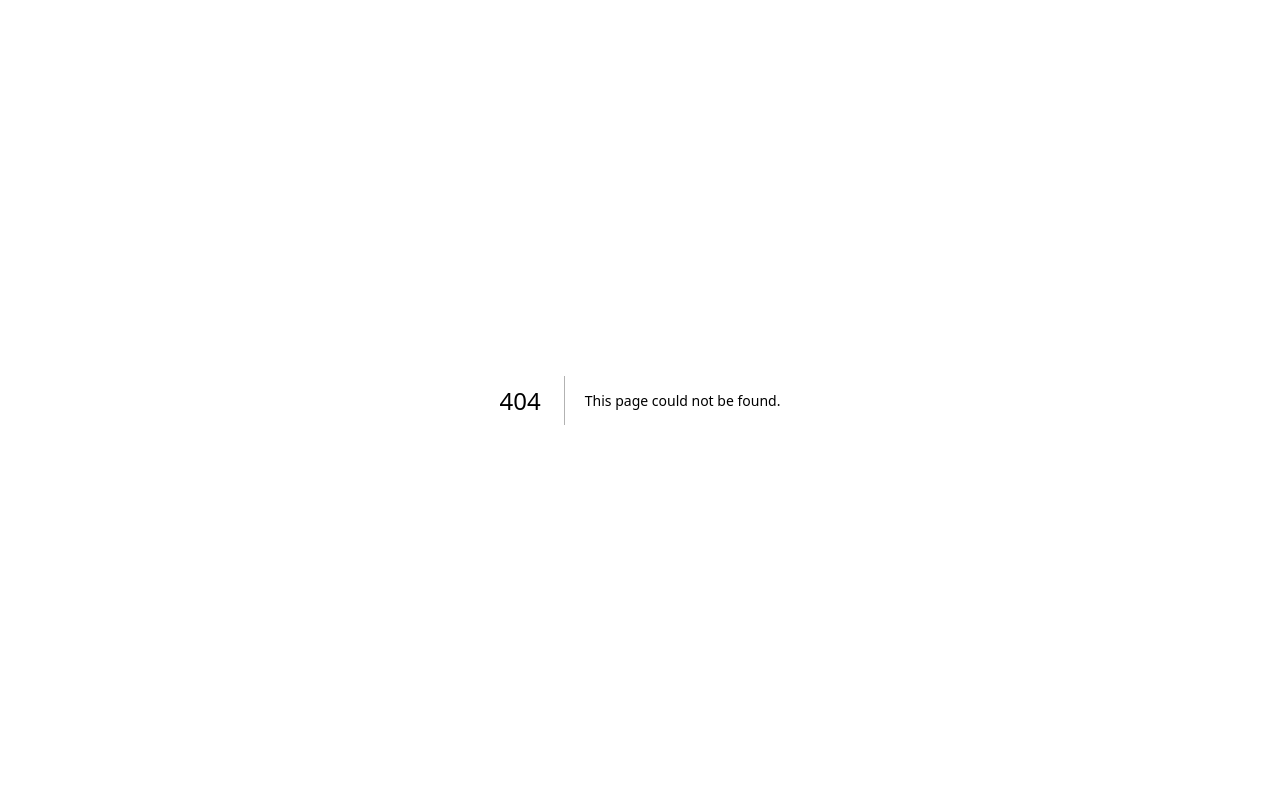
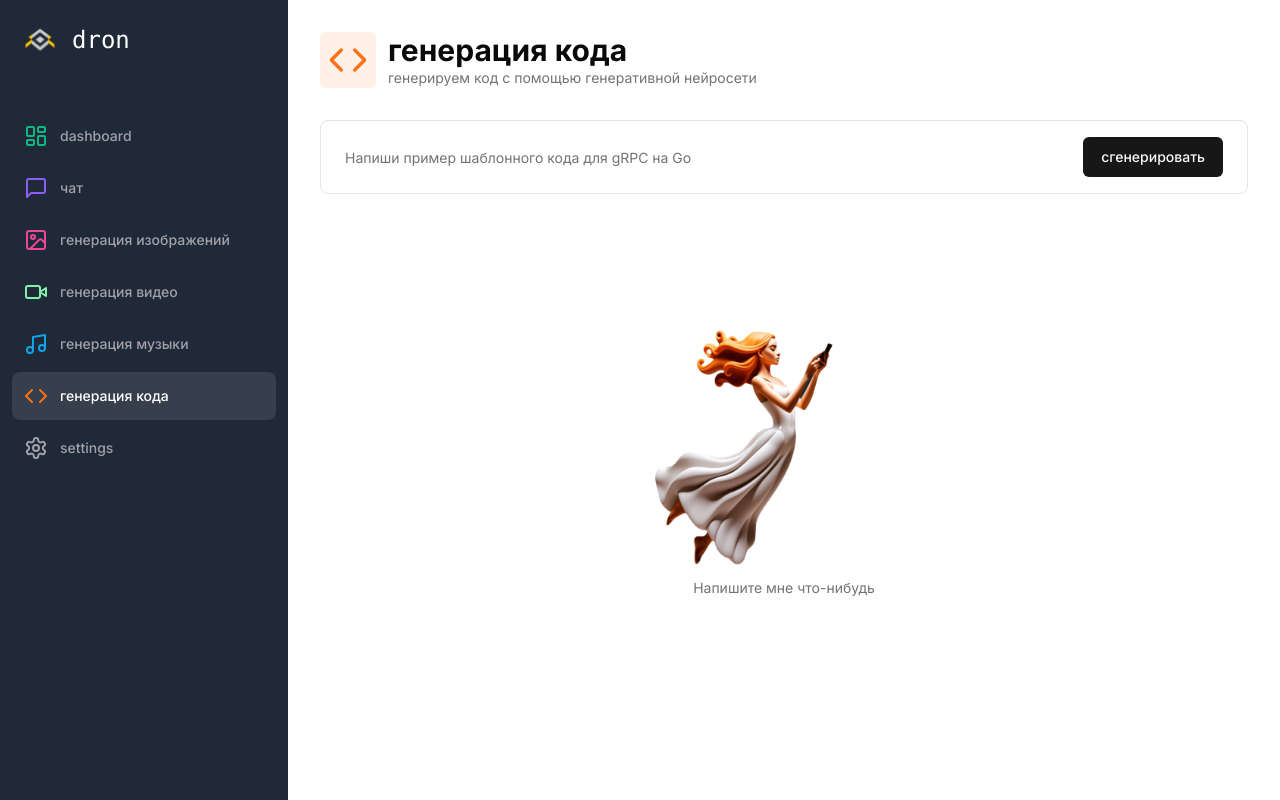
Before and after one commit to pharaohchik/ai-app, a Next.js app: page /code in a window 1280 px wide. Before the commit this address had no page. Built offline with nearby package versions, Linux system fonts and the light colour scheme.

Commit message:
done code

```diff
--- /dev/null
+++ b/app/(dashboard)/(routes)/code/constants.ts
@@ -0,0 +1,5 @@
+import * as z from "zod";
+
+export const formSchema = z.object({
+    promt: z.string().min(1, { message: "Please enter a prompt" }),
+})
--- /dev/null
+++ b/app/(dashboard)/(routes)/code/page.tsx
@@ -0,0 +1,138 @@
+"use client";
+import axios from "axios";
+import  OpenAI from "openai";
+import { Heading } from "@/components/heading";
+import { Code, MessageSquare } from "lucide-react";
+import { useForm } from "react-hook-form";
+import * as z from "zod";
+import { formSchema } from "./constants";
+import { zodResolver } from "@hookform/resolvers/zod";
+import { Form, FormControl, FormField, FormItem } from "@/components/ui/form";
+import { Input } from "@/components/ui/input";
+import { Button } from "@/components/ui/button";
+import { useRouter } from "next/navigation";
+import { useState } from "react";
+import { Empty } from "@/components/empty";
+import { Loader } from "@/components/loader";
+import { cn } from "@/lib/utils";
+import { UserAvatar } from "@/components/user-avatar";
+import { BotAvatar } from "@/components/bot-avatar";
+import ReactMarkdown from 'react-markdown'
+const CodePage = () => {
+    const router = useRouter();
+    const [messages, setMessages] = useState<OpenAI.Chat.ChatCompletionMessage []>([]);
+
+    const form = useForm<z.infer<typeof formSchema>>({
+        resolver: zodResolver(formSchema),
+        defaultValues: {
+            promt: '',
+        }
+    })
+
+    const isLoading = form.formState.isSubmitting;
+
+    const onSubmit = async (values: z.infer<typeof formSchema>) => {
+        try{
+          const userMessage = {
+            role: 'user',
+            content: values.promt
+          }
+          const newMessages = [...messages, userMessage];
+          // console.log(newMessages)
+          const response = await axios.post('/api/code', {
+            messages: newMessages
+          });
+
+          setMessages((current) => [...current, userMessage, response.data]);
+          form.reset();
+        }catch(e){
+            console.log('[CODE_ERROR: ', e);
+        }finally{
+            router.refresh();
+        }
+    };
+
+    return (
+        <div>
+          <Heading
+            title="генерация кода"
+            description="генерируем код с помощью генеративной нейросети"
+            Icon={Code}
+            iconColor="text-orange-500"
+            bgColor="bg-orange-500/10"
+          />
+          <div className="px-4 lg:px-8">
+            <div>
+              <Form {...form}>
+                <form
+                  onSubmit={form.handleSubmit(onSubmit)}
+                  className="rounded-lg border w-full p-4 px-3 md:px-6 focus-within:shadow-sm grid grid-cols-12 gap-2"
+                >
+                  <FormField name="promt" render={({field}) => (
+                    <FormItem className="col-span-12 lg:col-span-10">
+                      <FormControl className="m-0 p-0">
+                        <Input
+                          disabled={isLoading}
+                          placeholder="Напиши пример шаблонного кода для gRPC на Go"
+                          className="border-0 outline-none focus-visible:ring-0 focus-visible:ring-transparent"
+                          {...field}
+                        />
+                      </FormControl>
+                    </FormItem>
+                    )}
+                  />
+                  <Button type="submit" className="col-span-12 lg:col-span-2 w-full" disabled={isLoading}>
+                    сгенерировать
+                  </Button>
+                </form>
+              </Form>
+            </div>
+            <div className="space-y-4 mt-4">
+              {isLoading && (
+                <div className="p-8 rounded-lg w-full flex items-center justify-between bg-muted">
+                  <Loader/>
+                </div>
+              )}
+              {messages.length == 0 && !isLoading && (
+                <Empty label="Напишите мне что-нибудь"/>
+              )}
+              <div className="flex flex-col-reverse gap-y-4">
+                {messages.map((message) => (
+                  <div
+                    key={message.content}
+
+                    className={cn(
+                                  'p-8 w-full flex items-start gap-x-8 rounded-lg',
+                                  // @ts-ignore
+                                  message.role === 'user' ? 'bg-white border border-black/10': 'bg-muted',
+                                )}>
+
+                    {
+                      // @ts-ignore
+                      message.role === "user" ? <UserAvatar/> : <BotAvatar/>
+                    }
+                    <ReactMarkdown
+                      components={{
+                        pre: ({node, ...props}) => (
+                          <div className="overflow-auto w-full my-2 bg-black/10 p-2 rounded-lg">
+                            <pre {...props} />
+                          </div>
+                        ),
+                        code: ({node, ...props}) => (
+                          <code className="bg-black/10 p-1 rounded-lg" {...props}/>
+                        )
+                      }}
+                      className='text-sm overflow-hidden leading-7'
+                    >
+                      {message.content || ''}
+                    </ReactMarkdown>
+                  </div>
+                ))}
+              </div>
+            </div>
+          </div>
+        </div>
+     );
+}
+
+export default CodePage;
--- /dev/null
+++ b/app/api/code/route.ts
@@ -0,0 +1,40 @@
+// TODO: добавить проверку я ли делаю запрос на сервер или нет
+
+import { auth } from '@clerk/nextjs';
+import { NextResponse } from 'next/server';
+import OpenAI from 'openai';
+
+const openai = new OpenAI({
+  apiKey: process.env.OPENAI_API_KEY,
+});
+
+const instructionMessage = {
+    role: "system",
+  content: "You are a code generator. You must answer only in markdown code snippets. Use code comments for explanations."
+};
+
+
+export async function POST(request: Request) {
+    try {
+        const { userId } = auth();
+        const body = await request.json();
+        const prompt = body.messages;
+
+        if (!userId) {
+            return new NextResponse('Unauthorized', { status: 401 });
+        }
+        if (!prompt || !Array.isArray(prompt)) {
+            return new NextResponse('Prompt is required and should be an array of messages', { status: 400 });
+        }
+
+        const response = await openai.chat.completions.create({
+            model: "gpt-3.5-turbo",
+            messages: [instructionMessage, ...prompt],
+        });
+
+        return new NextResponse(JSON.stringify(response.choices[0].message), { status: 200 });
+    } catch (e) {
+        console.log('[CONVERSATION_ERROR]: ', e);
+        return new NextResponse('Internal Server Error', { status: 500 });
+    }
+}
--- a/package.json
+++ b/package.json
@@ -24,6 +24,7 @@
     "react": "^18",
     "react-dom": "^18",
     "react-hook-form": "^7.48.2",
+    "react-markdown": "^9.0.1",
     "react-tailwind-loaders": "^0.2.6",
     "tailwind-merge": "^2.1.0",
     "tailwindcss-animate": "^1.0.7",
```
Also changed, not shown: 1 other file (tests, documents, lock files or other folders).
